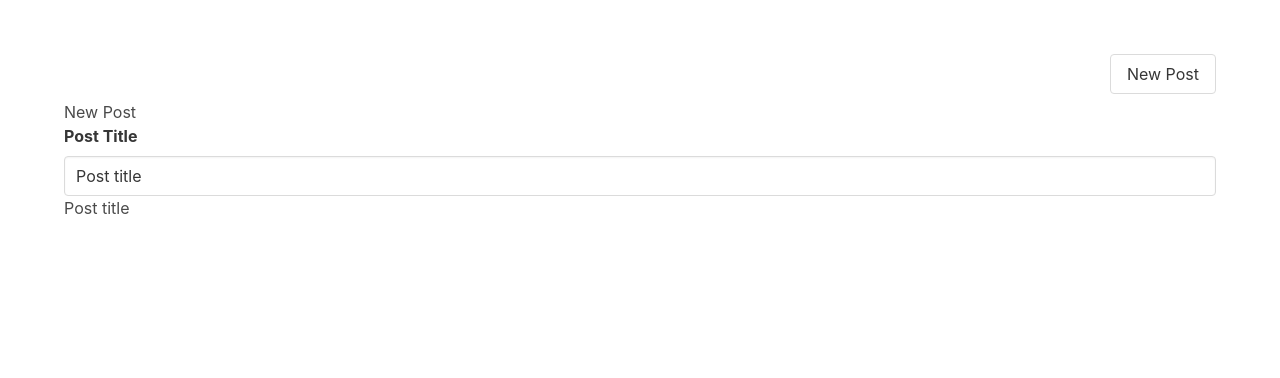
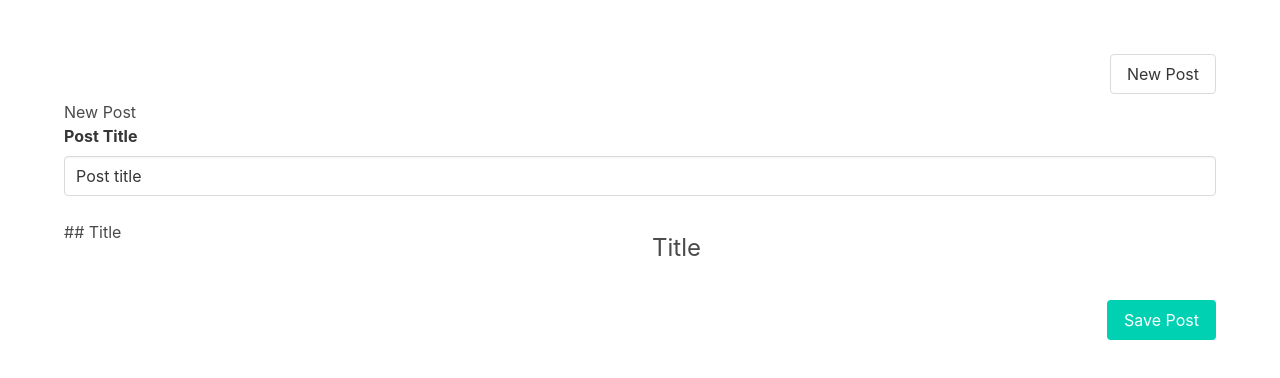
Before and after one commit to sauloajs/vue-ts, a Vue app: page /posts/new in a window 1280 px wide. Shown: the top 378 px of the page. Built offline with nearby package versions, Linux system fonts and the light colour scheme.

Commit message:
post wirtter

```diff
--- a/src/App.vue
+++ b/src/App.vue
@@ -1,17 +1,40 @@
 <script setup lang="ts">
-import NavBar from './components/NavBar.vue';
-
+import NavBar from "./components/NavBar.vue";
 </script>
 
 <template>
   <div class="section">
     <div class="container">
-    <NavBar />
-    <RouterView />
+      <NavBar />
+      <RouterView />
     </div>
   </div>
 </template>
 
 <style>
 @import "https://cdnjs.cloudflare.com/ajax/libs/bulma/0.9.4/css/bulma.min.css";
+@import "highlight.js/styles/atom-one-dark.css";
+
+ul {
+  list-style: revert !important;
+  list-style-position: revert !important;
+}
+
+h1,
+h2,
+h3,
+h4,
+h5,
+h6 {
+  font-size: revert !important;
+  margin: 10px 0 !important;
+}
+
+pre {
+  margin: 10px 0 !important;
+}
+
+p {
+  margin: 10px 0 !important;
+}
 </style>
--- a/src/components/PostWriter.vue
+++ b/src/components/PostWriter.vue
@@ -1,11 +1,72 @@
 <script setup lang="ts">
-import { ref } from "vue";
+import { ref, onMounted, watch, watchEffect } from "vue";
 import { TimeLinePost } from "../posts";
+import { marked } from "marked";
+import { debounce } from "lodash";
+import highlightjs from "highlight.js";
+import { usePosts } from "../stores/posts";
+import { useRouter } from "vue-router";
+
 const props = defineProps<{
   post: TimeLinePost;
 }>();
 
 const title = ref(props.post.title);
+const content = ref(props.post.markdown);
+const contentEditable = ref<HTMLDivElement>();
+const html = ref("");
+
+const posts = usePosts();
+const router = useRouter();
+
+function parseHtml(markdown: string) {
+  return marked.parse(
+    markdown,
+    {
+      gfm: true,
+      breaks: true,
+      highlight: (code) => {
+        return highlightjs.highlightAuto(code).value;
+      },
+    },
+    (err, parseResult) => {
+      html.value = parseResult;
+    }
+  );
+}
+
+watch(content, debounce(parseHtml, 300), {
+  immediate: true,
+});
+
+onMounted(() => {
+  if (!contentEditable.value) {
+    throw new Error("ContentEditable DOM node was not found");
+  }
+
+  contentEditable.value.innerText = content.value;
+});
+
+function handleInput() {
+  if (!contentEditable.value) {
+    throw Error(" DOM node was not found");
+  }
+
+  content.value = contentEditable.value?.innerText;
+}
+
+async function handleClick() {
+  const newPost: TimeLinePost = {
+    ...props.post,
+    title: title.value,
+    markdown: content.value,
+    html: html.value,
+  };
+
+  await posts.createPost(newPost);
+
+  router.push("/");
+}
 </script>
 
 <template>
@@ -14,8 +75,24 @@ const title = ref(props.post.title);
       <div class="field">
         <label class="label" for="title">Post Title</label>
         <input type="text" class="input" v-model="title" id="title" />
-        {{ title }}
       </div>
     </div>
   </div>
+
+  <div class="columns">
+    <div class="column">
+      <div contenteditable ref="contentEditable" @input="handleInput" />
+    </div>
+    <div class="column">
+      <div v-html="html" />
+    </div>
+  </div>
+
+  <div class="columns">
+    <div class="column">
+      <button class="button is-primary is-pulled-right" @click="handleClick">
+        Save Post
+      </button>
+    </div>
+  </div>
 </template>
--- a/src/posts.ts
+++ b/src/posts.ts
@@ -4,6 +4,8 @@ export interface Post {
     id: string
     title: string
     created: string
+    markdown: string
+    html: string
 }
 
 export interface TimeLinePost extends Omit<Post, 'created'> {
@@ -13,17 +15,23 @@ export interface TimeLinePost extends Omit<Post, 'created'> {
 export const today: Post = {
     id: "1",
     title: "Today",
-    created: DateTime.now().toISO()
+    created: DateTime.now().toISO(),
+    markdown: '',
+    html: '',
 }
 
 export const thisWeek: Post = {
     id: "2",
     title: "This Week",
-    created: DateTime.now().minus({ days: 5 }).toISO()
+    created: DateTime.now().minus({ days: 5 }).toISO(),
+    markdown: '',
+    html: '',
 }
 
 export const thisMonth: Post = {
     id: "3",
     title: "This Month",
-    created: DateTime.now().minus({ weeks: 3 }).toISO()
+    created: DateTime.now().minus({ weeks: 3 }).toISO(),
+    markdown: '',
+    html: '',
 }
--- a/src/stores/posts.ts
+++ b/src/stores/posts.ts
@@ -40,6 +40,17 @@ export const usePosts = defineStore("posts", {
       this.ids = ids;
       this.all = all;
     },
+
+    async createPost(post: TimeLinePost) {
+      const body = JSON.stringify({ ...post, created: post.created.toISO() })
+      window.fetch("http://localhost:8712/posts", {
+        method: "POST",
+        headers: {
+          "Content-Type": "application/json"
+        },
+        body
+      })
+    }
   },
 
   getters: {
--- a/src/views/NewPost.vue
+++ b/src/views/NewPost.vue
@@ -7,6 +7,8 @@ const post: TimeLinePost = {
   id: "12",
   title: "Post title",
   created: DateTime.now(),
+  markdown: "## Title",
+  html: "",
 };
 </script>
 
```
Also changed, not shown: package.json (+7 -0 lines), src/server/index.ts (+17 -3 lines), src/components/NavBar.vue (line endings or trailing spaces), 1 other file (tests, documents, lock files or other folders).
